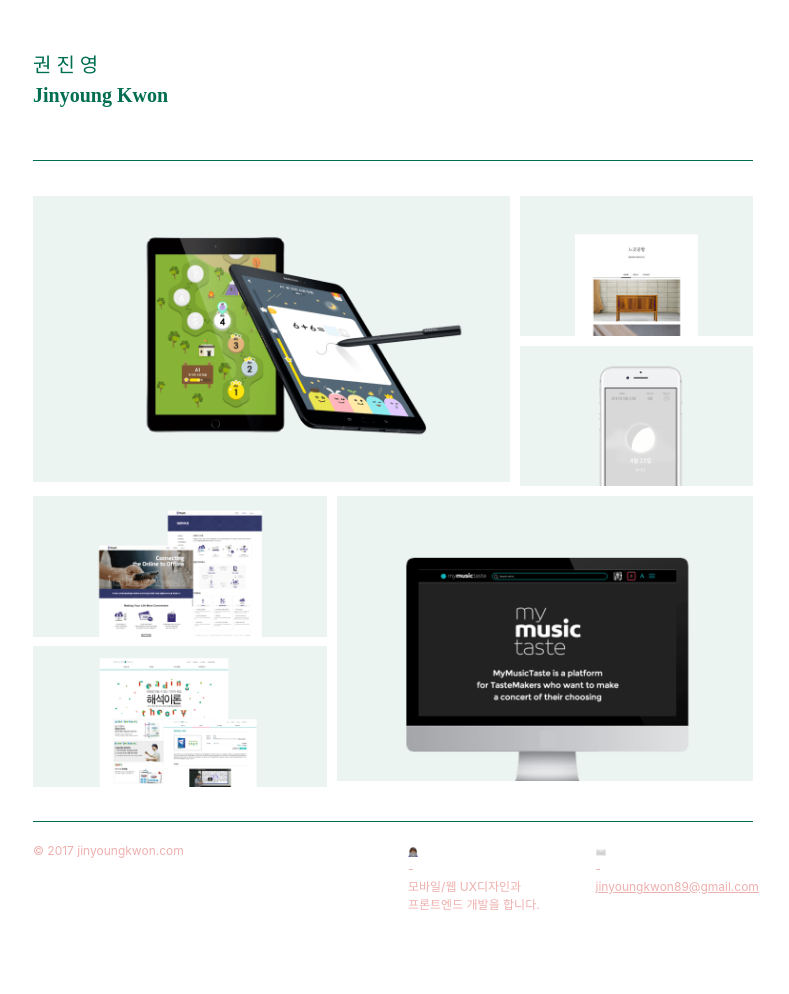
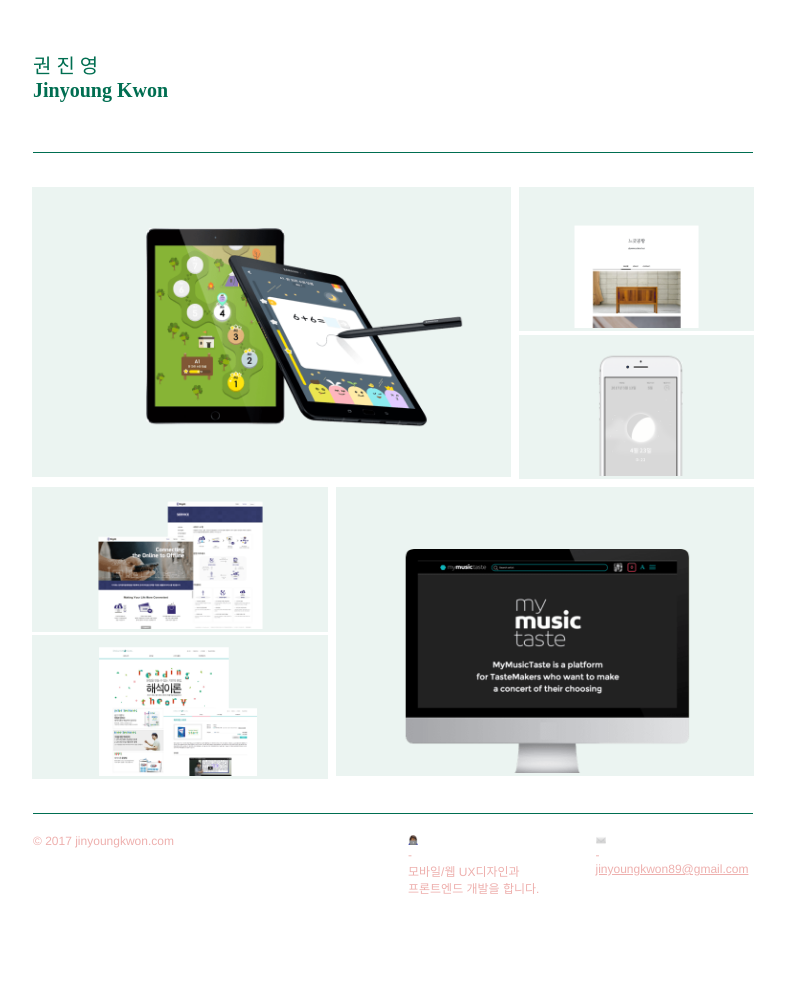
Before and after one commit to lilory/lilory.github.com, a PHP site: page / in a window 1280 px wide. Shown: the whole page, without its empty margins (247-1036 px from the left). After the commit the page ends 894 px from the top, so only its background shows below. Run offline with PHP 8.4, Linux system fonts and the light colour scheme; some web fonts are replaced.

Commit message:
ver 2.9 final 5 - change to bootstrap-grid

```diff
--- a/css/style.css
+++ b/css/style.css
@@ -3,7 +3,7 @@
 @import url('https://fonts.googleapis.com/css?family=Nunito|Muli');
 
 /*init*/
-html, body{max-width: 720px; margin:0 auto; font-weight:400; font-size: 15px; color:#006E51;}
+html, body{font-family: "Helvetica Neue",Helvetica,Arial; max-width: 720px; margin:0 auto; font-weight:400; font-size: 15px; color:#006E51;}
 
 a, a:hover, a:active, a:visited{
 	color: #006E51;
@@ -48,27 +48,27 @@
 	height:300px;
 }
 .small-row{
-	height:150px;
+	height:147.5px;
 }
-.btn{
+.content-box{
 	overflow: hidden;
 	border-radius: initial;
 	padding: 4px;
 }
-.btn img{
+.content-box img{
 	max-width:100%;
 	height: auto;
 	transition: .5s ease;
 }
-.btn:hover, .btn:active{
+.content-box:hover, .content-box:active{
 	padding: 0;
 	border: 8px solid #006E51;
 	z-index: 1;
 }
-.btn:hover img, .btn:active img{
+.content-box:hover img, .content-box:active img{
 	opacity: 0.2;
 }
-.btn:hover .bg-box-overlay, .btn:active .bg-box-overlay{
+.content-box:hover .bg-box-overlay, .content-box:active .bg-box-overlay{
 	opacity: 1;
 }
 .bg-box{
@@ -118,11 +118,11 @@
 	.small-row{
 		height: initial;
 	}
-	.btn{
+	.content-box{
 		height:150px;
 		text-align: center;
 	}
-	.btn img{
+	.content-box img{
 		max-width:initial;
 		height:initial;
 		max-height:150px;
--- a/index.html
+++ b/index.html
@@ -14,14 +14,9 @@
 	<link rel="shortcut icon" href="/img/favicon.png">
 
 	<!-- css -->
-	<link rel="stylesheet" href="https://maxcdn.bootstrapcdn.com/bootstrap/4.0.0-beta/css/bootstrap.min.css" integrity="sha384-/Y6pD6FV/Vv2HJnA6t+vslU6fwYXjCFtcEpHbNJ0lyAFsXTsjBbfaDjzALeQsN6M" crossorigin="anonymous">
+	<link rel="stylesheet" type="text/css" media="all" href="/css/bootstrap-grid.min.css">
 	<link rel="stylesheet" type="text/css" media="all" href="/css/style.css">
 
-	<!-- js -->
-	<!-- <script src="https://code.jquery.com/jquery-3.2.1.slim.min.js" integrity="sha384-KJ3o2DKtIkvYIK3UENzmM7KCkRr/rE9/Qpg6aAZGJwFDMVNA/GpGFF93hXpG5KkN" crossorigin="anonymous"></script>
-  	<script src="https://cdnjs.cloudflare.com/ajax/libs/popper.js/1.11.0/umd/popper.min.js" integrity="sha384-b/U6ypiBEHpOf/4+1nzFpr53nxSS+GLCkfwBdFNTxtclqqenISfwAzpKaMNFNmj4" crossorigin="anonymous"></script>
-	<script src="https://maxcdn.bootstrapcdn.com/bootstrap/4.0.0-beta/js/bootstrap.min.js" integrity="sha384-h0AbiXch4ZDo7tp9hKZ4TsHbi047NrKGLO3SEJAg45jXxnGIfYzk4Si90RDIqNm1" crossorigin="anonymous"></script>
- -->
 </head>
 
 <body>
@@ -38,7 +33,7 @@
 	<div id="main-content" class="container">
 		<!-- first row	 -->
 		<div class="row big-row">
-			<a class="col-md-8 col-sm-12 btn" href="/works/knowre">
+			<a class="col-md-8 col-sm-12 content-box" href="/works/knowre">
 				<div class="bg-box">
 					<img src="/img/thumnail_knowre.png">
 					<div class="bg-box-overlay">
@@ -48,7 +43,7 @@
 			</a>
 			<div class="col-md-4">
 				<div class="row small-row">
-					<a class="col-md-12 btn" href="/works/slow">
+					<a class="col-md-12 content-box" href="/works/slow">
 						<div class="bg-box">
 							<img src="/img/thumnail_slow.png">
 							<div class="bg-box-overlay">
@@ -58,7 +53,7 @@
 					</a>
 				</div>
 				<div class="row small-row">
-					<a class="col-md-12 btn" href="/works/cycle">
+					<a class="col-md-12 content-box" href="/works/cycle">
 						<div class="bg-box">
 							<img src="/img/thumnail_cycle.png">
 							<div class="bg-box-overlay">
@@ -73,7 +68,7 @@
 		<div class="row big-row">
 			<div class="col-md-5">
 				<div class="row small-row">
-					<a class="col-md-12 btn" href="/works/digiq">
+					<a class="col-md-12 content-box" href="/works/digiq">
 						<div class="bg-box">
 							<img src="/img/thumnail_digiq.png">
 							<div class="bg-box-overlay">
@@ -83,7 +78,7 @@
 					</a>
 				</div>
 				<div class="row small-row">
-					<a class="col-md-12 btn" href="/works/ev">
+					<a class="col-md-12 content-box" href="/works/ev">
 						<div class="bg-box">
 							<img src="/img/thumnail_ev.png">
 							<div class="bg-box-overlay">
@@ -93,7 +88,7 @@
 					</a>
 				</div>
 			</div>
-			<a class="col-md-7 btn" href="/works/mmt">
+			<a class="col-md-7 content-box" href="/works/mmt">
 				<div class="bg-box">
 					<img src="/img/thumnail_mmt.png">
 					<div class="bg-box-overlay">
```
Also changed, not shown: works/cycle.html (+2 -6 lines), works/digiq.html (+2 -6 lines), works/ev.html (+2 -6 lines), works/knowre.html (+2 -6 lines), works/mmt.html (+2 -6 lines), works/slow.html (+2 -6 lines), css/bootstrap-grid.min.css (added).
